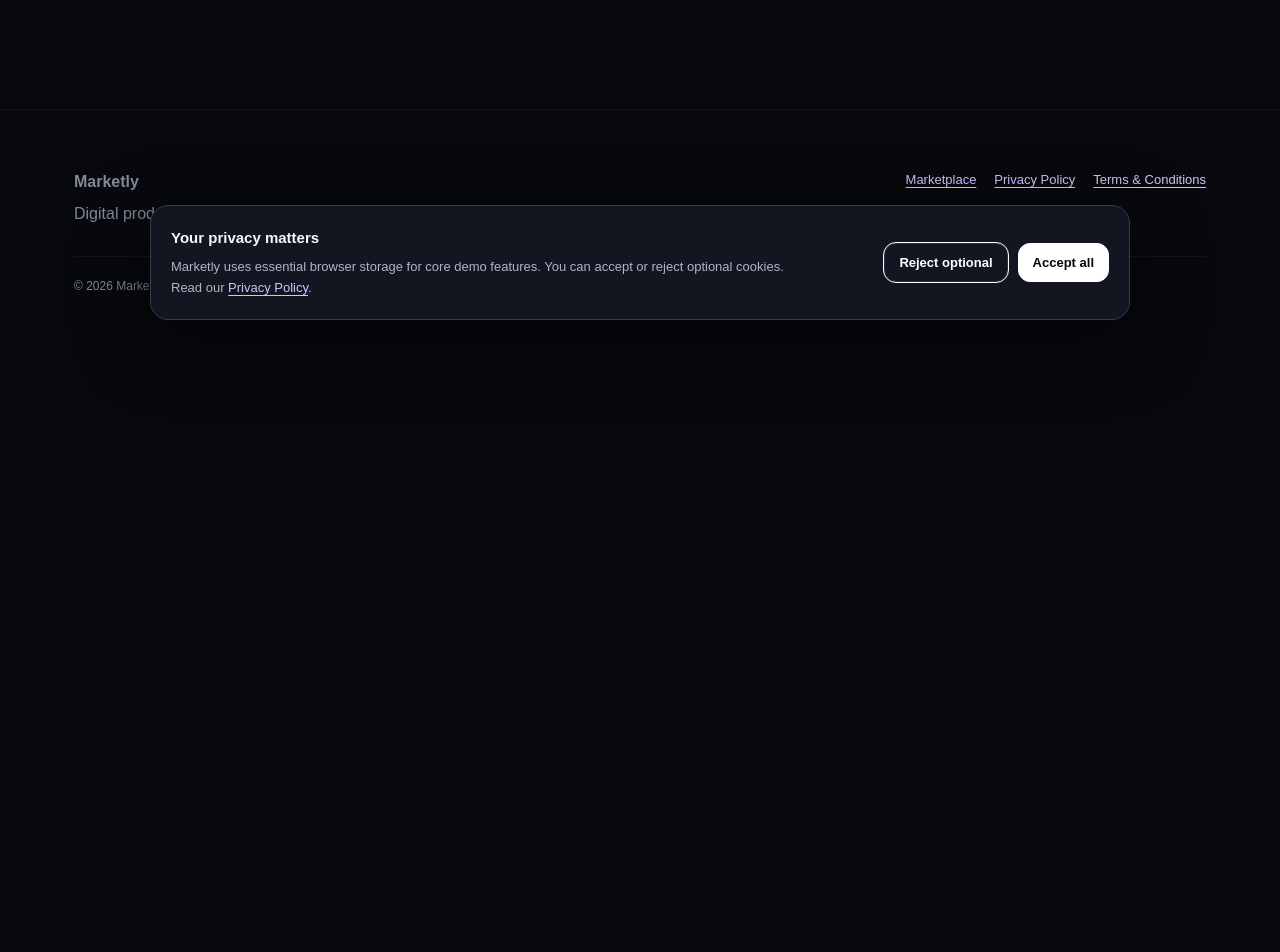
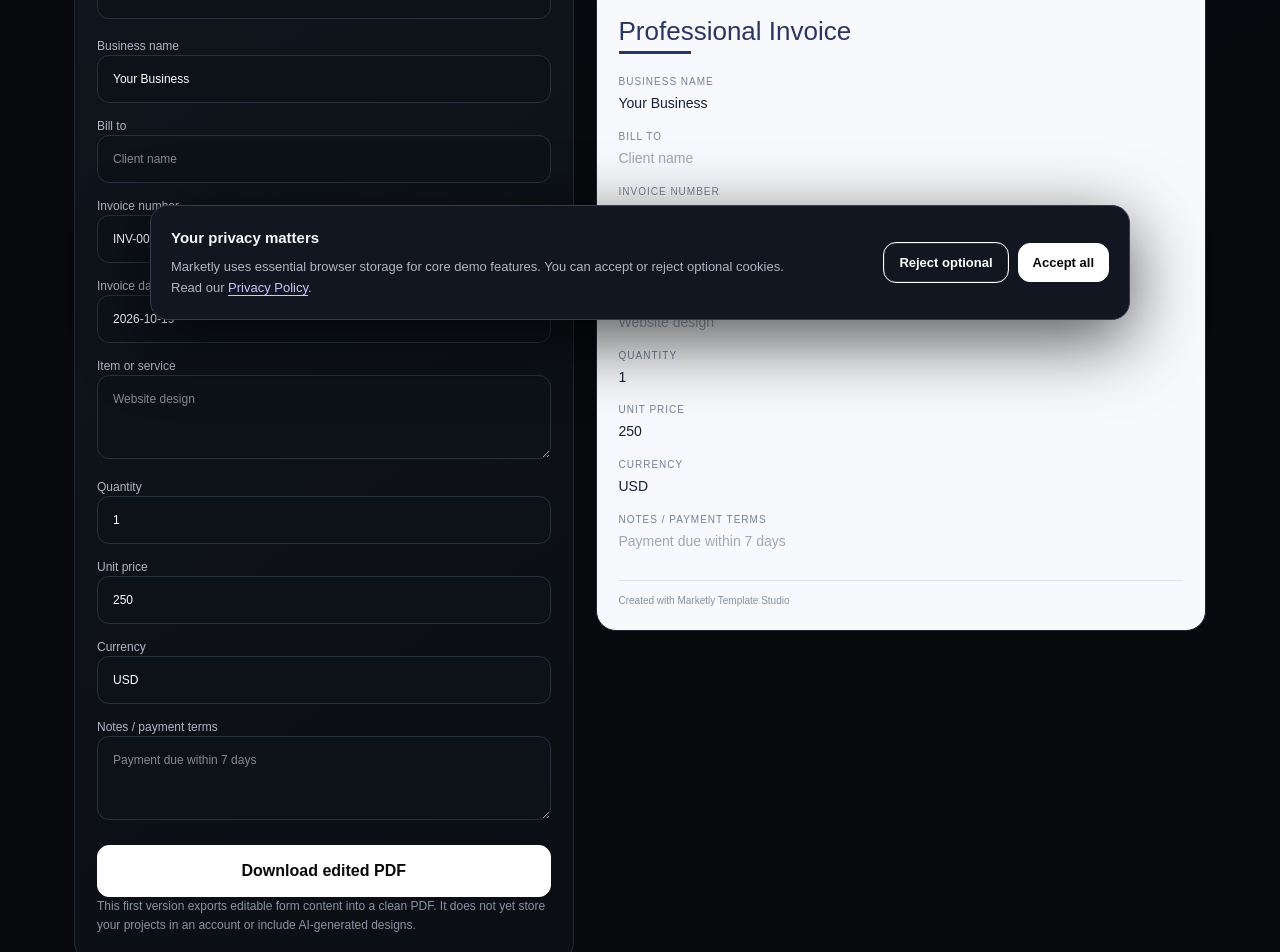
Before and after one commit to website-page/marketly, a Next.js app: page /studio in a window 1280 px wide. Before the commit this address had no page. Shown: the part 460-1412 px from the top of the page. Before the commit the page ends 815 px from the top, so only its background shows below. Built offline with nearby package versions, Linux system fonts and the light colour scheme.

Commit message:
Add editable PDF template studio

```diff
--- /dev/null
+++ b/app/studio/page.tsx
@@ -0,0 +1,65 @@
+'use client';
+
+import { useMemo, useState } from 'react';
+import { jsPDF } from 'jspdf';
+import Link from 'next/link';
+
+type Template = { id:string; name:string; fields:{key:string;label:string;placeholder:string}[] };
+const templates:Template[] = [
+ {id:'invoice',name:'Professional Invoice',fields:[{key:'business',label:'Business name',placeholder:'Your business'},{key:'client',label:'Bill to',placeholder:'Client name'},{key:'number',label:'Invoice number',placeholder:'INV-001'},{key:'date',label:'Invoice date',placeholder:'2026-10-21'},{key:'description',label:'Item or service',placeholder:'Website design'},{key:'quantity',label:'Quantity',placeholder:'1'},{key:'rate',label:'Unit price',placeholder:'250'},{key:'currency',label:'Currency',placeholder:'USD'},{key:'notes',label:'Notes / payment terms',placeholder:'Payment due within 7 days'}]},
+ {id:'quote',name:'Project Proposal / Quote',fields:[{key:'business',label:'Your name / business',placeholder:'Your business'},{key:'client',label:'Prepared for',placeholder:'Client name'},{key:'title',label:'Project title',placeholder:'Website redesign'},{key:'description',label:'Scope of work',placeholder:'Describe deliverables'},{key:'timeline',label:'Timeline',placeholder:'2 weeks'},{key:'price',label:'Estimated price',placeholder:'500 USD'},{key:'terms',label:'Terms and assumptions',placeholder:'One revision included'}]},
+ {id:'resume',name:'Simple CV / Resume',fields:[{key:'name',label:'Full name',placeholder:'Your name'},{key:'role',label:'Professional headline',placeholder:'Web developer'},{key:'email',label:'Email / phone',placeholder:'you@example.com'},{key:'summary',label:'Profile summary',placeholder:'Brief professional summary'},{key:'experience',label:'Experience',placeholder:'Role, company, dates and achievements'},{key:'education',label:'Education',placeholder:'Qualification and institution'},{key:'skills',label:'Skills',placeholder:'Skill 1, skill 2, skill 3'}]},
+ {id:'budget',name:'Monthly Budget Planner',fields:[{key:'name',label:'Planner title / name',placeholder:'Monthly budget'},{key:'month',label:'Month',placeholder:'October 2026'},{key:'income',label:'Expected income',placeholder:'2000'},{key:'housing',label:'Housing',placeholder:'600'},{key:'food',label:'Food',placeholder:'250'},{key:'transport',label:'Transport',placeholder:'100'},{key:'utilities',label:'Utilities and bills',placeholder:'150'},{key:'savings',label:'Savings goal',placeholder:'300'},{key:'other',label:'Other costs / notes',placeholder:'Subscriptions, emergency costs'}]},
+ {id:'content',name:'Social Content Planner',fields:[{key:'brand',label:'Brand / creator name',placeholder:'Your brand'},{key:'month',label:'Planning period',placeholder:'Week 1 / October'},{key:'audience',label:'Target audience',placeholder:'Who is this for?'},{key:'goal',label:'Main goal',placeholder:'Educate, entertain, promote'},{key:'ideas',label:'Post ideas and schedule',placeholder:'Monday: ...\nTuesday: ...\nWednesday: ...'},{key:'cta',label:'Call to action',placeholder:'Follow, save, visit your site'}]},
+ {id:'receipt',name:'Payment Receipt',fields:[{key:'business',label:'Business / seller',placeholder:'Your business'},{key:'client',label:'Paid by',placeholder:'Customer name'},{key:'number',label:'Receipt number',placeholder:'RCP-001'},{key:'date',label:'Payment date',placeholder:'2026-10-21'},{key:'description',label:'Payment for',placeholder:'Service or item'},{key:'amount',label:'Amount received',placeholder:'100 USD'},{key:'method',label:'Payment method',placeholder:'Bank transfer'},{key:'notes',label:'Additional note',placeholder:'Thank you for your payment'}]}
+];
+export default function TemplateStudio(){
+ const [selected,setSelected]=useState('invoice');
+ const [values,setValues]=useState<Record<string,string>>({business:'Your Business',number:'INV-001',date:new Date().toISOString().slice(0,10),quantity:'1',rate:'250',currency:'USD',month:'October 2026'});
+ const [saved,setSaved]=useState(false);
+ const template=useMemo(()=>templates.find(t=>t.id===selected)||templates[0],[selected]);
+ const set=(key:string,value:string)=>{setValues(v=>({...v,[key]:value}));setSaved(false)};
+ function changeTemplate(id:string){setSelected(id);setSaved(false)}
+ function download(){
+  const doc=new jsPDF({unit:'mm',format:'a4'});
+  const margin=18; let y=23;
+  doc.setFillColor(35,48,94);doc.rect(0,0,210,13,'F');
+  doc.setTextColor(35,48,94);doc.setFont('helvetica','bold');doc.setFontSize(22);doc.text(template.name,margin,y);
+  y+=12;doc.setDrawColor(220,224,234);doc.line(margin,y,192,y);y+=10;
+  doc.setTextColor(30,35,45);doc.setFontSize(11);
+  for(const field of template.fields){
+   const label=field.label;const value=(values[field.key]||'').trim()||'—';
+   doc.setFont('helvetica','bold');doc.text(label,margin,y);
+   y+=6;doc.setFont('helvetica','normal');
+   const lines=doc.splitTextToSize(value,174);
+   doc.text(lines,margin,y);y+=Math.max(8,lines.length*5+3);
+   if(y>265){doc.addPage();y=22;}
+  }
+  doc.setTextColor(120,125,140);doc.setFontSize(8);doc.text('Created with Marketly Template Studio',margin,285);
+  const safe=template.name.toLowerCase().replace(/[^a-z0-9]+/g,'-').replace(/^-|-$/g,'');
+  doc.save(safe+'.pdf');setSaved(true);
+ }
+ return <main className="page"><div className="wrap" style={{paddingTop:38,paddingBottom:70}}>
+  <span className="eyebrow">Marketly Studio · Editable templates</span>
+  <div style={{display:'flex',justifyContent:'space-between',gap:18,alignItems:'center',flexWrap:'wrap',marginTop:16}}><div><h1 className="pageTitle" style={{marginBottom:8}}>Template Studio.</h1><p className="pageSub" style={{marginTop:0}}>Choose a template, customise every field, preview it, and export your own PDF.</p></div><Link className="button secondary" href="/products">Back to products</Link></div>
+  <div className="studioGrid" style={{display:'grid',gridTemplateColumns:'minmax(280px, .9fr) minmax(300px,1.1fr)',gap:22,marginTop:28,alignItems:'start'}}>
+   <section className="card" style={{padding:22}}>
+    <label className="label">Choose template<select className="input" value={selected} onChange={e=>changeTemplate(e.target.value)}>{templates.map(t=><option key={t.id} value={t.id}>{t.name}</option>)}</select></label>
+    <div style={{display:'grid',gap:14,marginTop:18}}>
+     {template.fields.map(f=><label className="label" key={f.key}>{f.label}{f.key==='description'||f.key==='summary'||f.key==='experience'||f.key==='education'||f.key==='skills'||f.key==='ideas'||f.key==='terms'||f.key==='notes'||f.key==='other'||f.key==='scope'?<textarea className="input" rows={3} value={values[f.key]||''} onChange={e=>set(f.key,e.target.value)} placeholder={f.placeholder}/>:<input className="input" value={values[f.key]||''} onChange={e=>set(f.key,e.target.value)} placeholder={f.placeholder}/>}</label>)}
+    </div>
+    <button className="button" onClick={download} style={{width:'100%',marginTop:20}}>Download edited PDF</button>
+    {saved&&<p role="status" style={{color:'#16a34a',fontSize:13}}>Your PDF export was started.</p>}
+    <p className="muted" style={{fontSize:12,lineHeight:1.6}}>This first version exports editable form content into a clean PDF. It does not yet store your projects in an account or include AI-generated designs.</p>
+   </section>
+   <section className="card" style={{padding:22,background:'#f8f9fc',color:'#172033',minHeight:460}}>
+    <div style={{display:'flex',justifyContent:'space-between',gap:10,alignItems:'center',borderBottom:'1px solid #dfe3ec',paddingBottom:14}}><strong>Live preview</strong><span style={{fontSize:11,color:'#687386'}}>A4 DOCUMENT</span></div>
+    <h2 style={{fontSize:26,color:'#293663',marginTop:24}}>{template.name}</h2>
+    <div style={{height:3,width:72,background:'#293663',marginBottom:20}}/>
+    {template.fields.map(f=><div key={f.key} style={{marginBottom:14,overflowWrap:'anywhere'}}><div style={{fontSize:10,textTransform:'uppercase',letterSpacing:1,color:'#778095',marginBottom:4}}>{f.label}</div><div style={{fontSize:14,whiteSpace:'pre-wrap',lineHeight:1.55}}>{values[f.key]||<span style={{color:'#a0a7b4'}}>{f.placeholder}</span>}</div></div>)}
+    <div style={{marginTop:28,borderTop:'1px solid #dfe3ec',paddingTop:12,fontSize:10,color:'#8790a0'}}>Created with Marketly Template Studio</div>
+   </section>
+  </div>
+  <style jsx>{`@media(max-width:760px){.studioGrid{grid-template-columns:1fr!important}}`}</style>
+ </div></main>
+}
```
